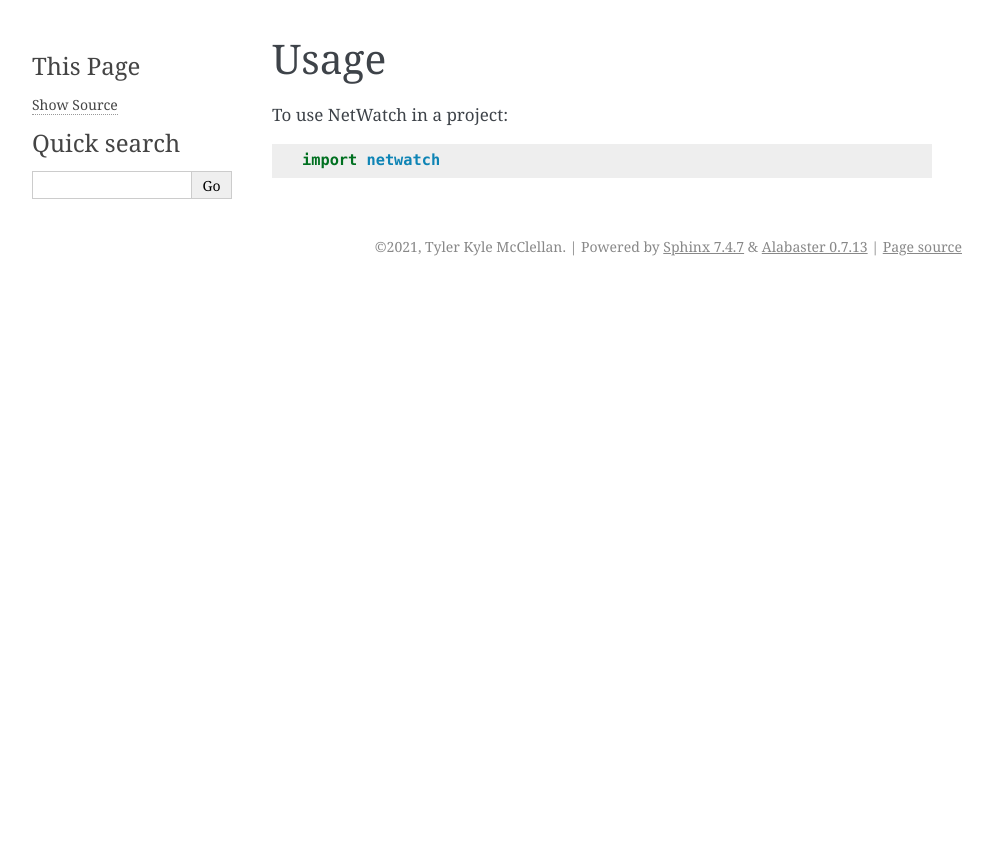
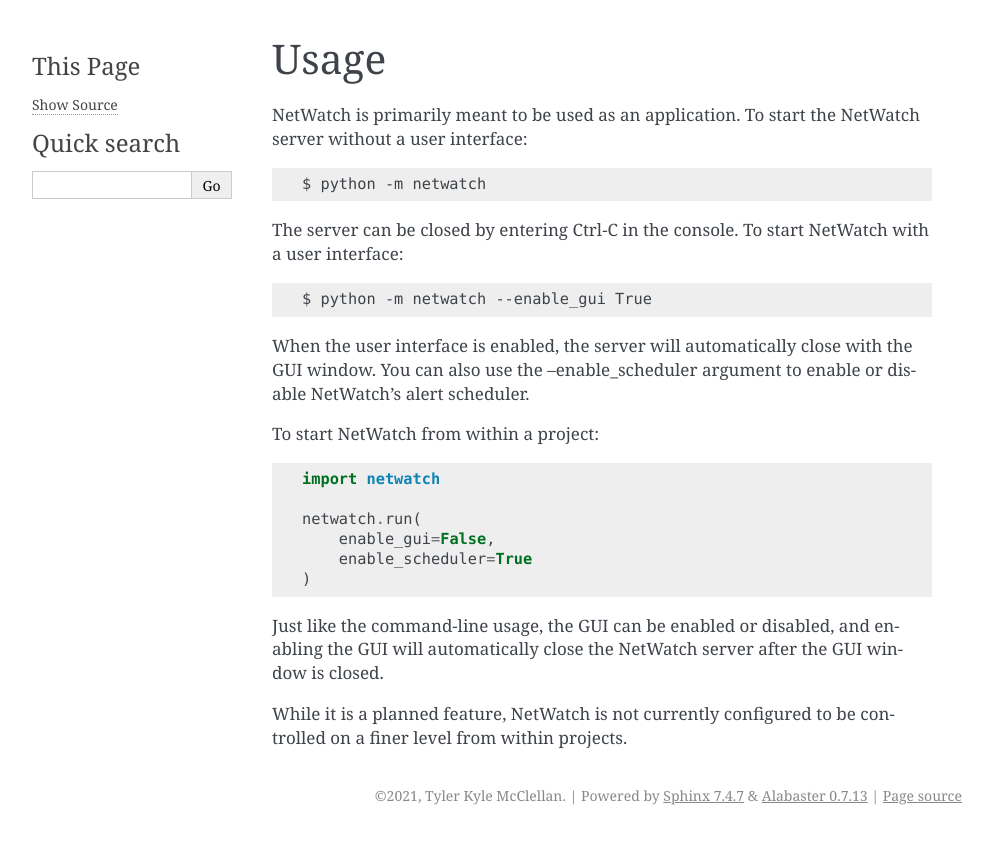
Before and after one commit to tkmcclellan/NetWatch, a Sphinx documentation site: the page built from docs/usage.rst, in a window 1280 px wide. Shown: the top 844 px of the page, without its empty margins (148-1141 px from the left). Built offline with Sphinx 7.4.7, drawn with Linux system fonts in a browser that asks for light colours; pages that are not in the unit, such as notebooks, are missing from menus.

```diff
--- a/CONTRIBUTING.rst
+++ b/CONTRIBUTING.rst
@@ -91,6 +91,8 @@ Ready to contribute? Here's how to set up `netwatch` for local development.
     $ git commit -m "Your detailed description of your changes."
     $ git push origin name-of-your-bugfix-or-feature
 
+    Please include only one commit in your PR branch.
+
 7. Submit a pull request through the GitHub website.
 
 Pull Request Guidelines
@@ -102,9 +104,7 @@ Before you submit a pull request, check that it meets these guidelines:
 2. If the pull request adds functionality, the docs should be updated. Put
    your new functionality into a function with a docstring, and add the
    feature to the list in README.rst.
-3. The pull request should work for Python 3.5, 3.6, 3.7 and 3.8, and for PyPy. Check
-   https://travis-ci.com/tkmcclellan/netwatch/pull_requests
-   and make sure that the tests pass for all supported Python versions.
+3. The pull request should work for Python 3.5, 3.6, 3.7 and 3.8, and for PyPy.
 
 Tips
 ----
--- a/docs/usage.rst
+++ b/docs/usage.rst
@@ -2,6 +2,33 @@
 Usage
 =====
 
-To use NetWatch in a project::
+NetWatch is primarily meant to be used as an application.
+To start the NetWatch server without a user interface::
+
+    $ python -m netwatch
+
+The server can be closed by entering Ctrl-C in the console.
+To start NetWatch with a user interface::
+
+    $ python -m netwatch --enable_gui True
+
+When the user interface is enabled, the server will automatically close with
+the GUI window.
+You can also use the --enable_scheduler argument to enable or disable NetWatch's
+alert scheduler.
+
+To start NetWatch from within a project::
 
     import netwatch
+
+    netwatch.run(
+        enable_gui=False,
+        enable_scheduler=True
+    )
+
+Just like the command-line usage, the GUI can be enabled or
+disabled, and enabling the GUI will automatically close the
+NetWatch server after the GUI window is closed.
+
+While it is a planned feature, NetWatch is not currently configured
+to be controlled on a finer level from within projects.
```
Also changed, not shown: README.rst (+21 -3 lines), docs/installation.rst (+19 -0 lines), 3 other files.
